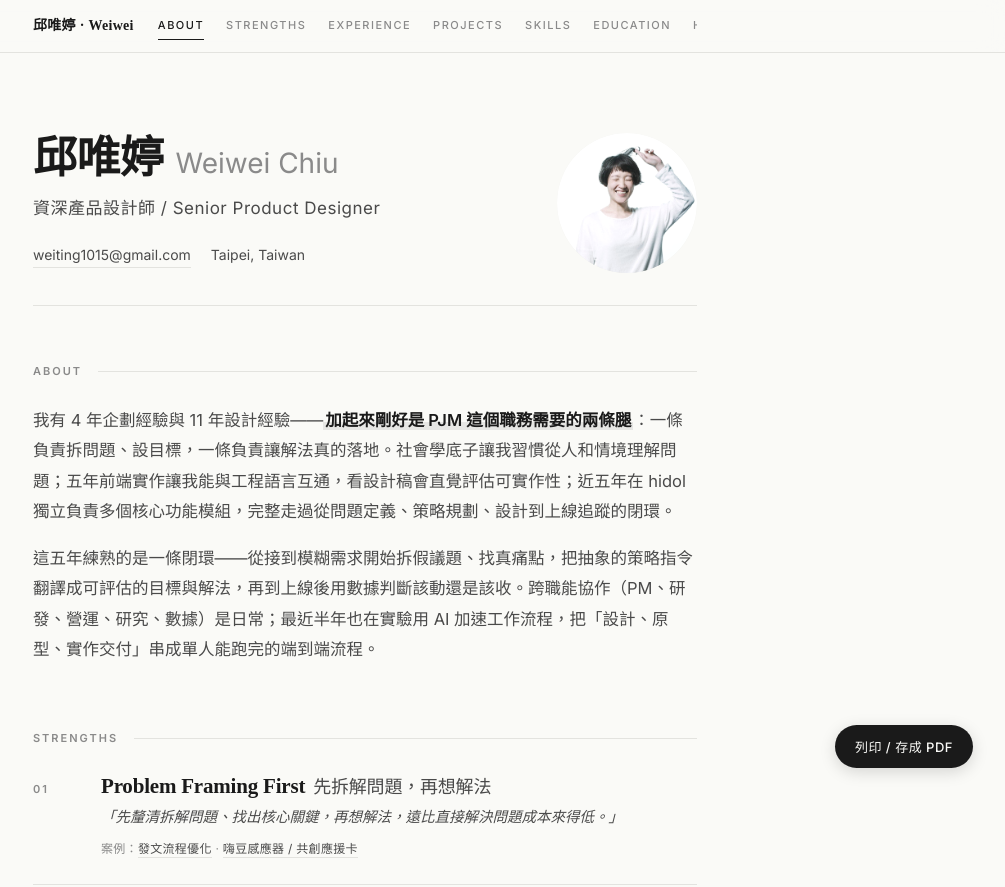
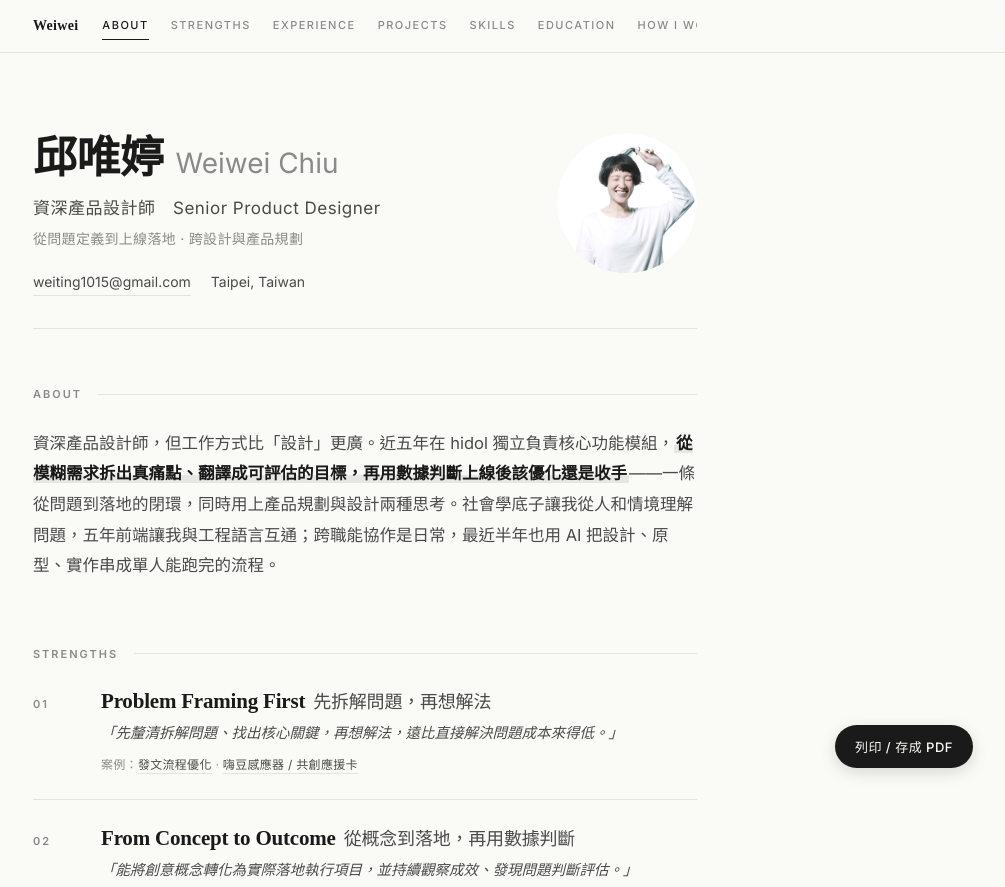
Before and after one commit to weiweichiu/weiweichiu.github.io, a plain HTML site: page index.html in a window 1280 px wide. Shown: the top 887 px of the page, without its empty margins (275-1280 px from the left). Drawn offline with Linux system fonts and the light colour scheme.

Commit message:
Update header title and About copy

```diff
--- a/index.html
+++ b/index.html
@@ -158,8 +158,15 @@
   .role {
     font-size: 17px;
     color: var(--ink-soft);
+    margin-bottom: 4px;
+    letter-spacing: 0.5px;
+  }
+
+  .role-sub {
+    font-size: 14px;
+    color: var(--ink-faint, #8a8a8a);
     margin-bottom: 20px;
-    letter-spacing: 0.5px;
+    letter-spacing: 0.3px;
   }
 
   .contact {
@@ -599,7 +606,7 @@
 
 <nav class="topnav" aria-label="主要導覽">
   <div class="topnav-inner">
-    <a href="#top" class="topnav-brand">邱唯婷 · Weiwei</a>
+    <a href="#top" class="topnav-brand">Weiwei</a>
     <div class="topnav-links">
       <a href="#about">About</a>
       <a href="#strengths">Strengths</a>
@@ -617,7 +624,8 @@
   <header>
     <div class="header-text">
       <h1 class="name">邱唯婷<span class="en">Weiwei Chiu</span></h1>
-      <div class="role">資深產品設計師 / Senior Product Designer</div>
+      <div class="role">資深產品設計師　Senior Product Designer</div>
+      <div class="role-sub">從問題定義到上線落地 · 跨設計與產品規劃</div>
       <div class="contact">
         <a href="mailto:weiting1015@gmail.com">weiting1015@gmail.com</a>
         <span>Taipei, Taiwan</span>
@@ -631,10 +639,7 @@
   <section id="about">
     <div class="section-label">About</div>
     <p class="lead">
-      我有 4 年企劃經驗與 11 年設計經驗——<em>加起來剛好是 PJM 這個職務需要的兩條腿</em>：一條負責拆問題、設目標，一條負責讓解法真的落地。社會學底子讓我習慣從人和情境理解問題；五年前端實作讓我能與工程語言互通，看設計稿會直覺評估可實作性；近五年在 hidol 獨立負責多個核心功能模組，完整走過從問題定義、策略規劃、設計到上線追蹤的閉環。
-    </p>
-    <p class="lead">
-      這五年練熟的是一條閉環——從接到模糊需求開始拆假議題、找真痛點，把抽象的策略指令翻譯成可評估的目標與解法，再到上線後用數據判斷該動還是該收。跨職能協作（PM、研發、營運、研究、數據）是日常；最近半年也在實驗用 AI 加速工作流程，把「設計、原型、實作交付」串成單人能跑完的端到端流程。
+      資深產品設計師，但工作方式比「設計」更廣。近五年在 hidol 獨立負責核心功能模組，<em>從模糊需求拆出真痛點、翻譯成可評估的目標，再用數據判斷上線後該優化還是收手</em>——一條從問題到落地的閉環，同時用上產品規劃與設計兩種思考。社會學底子讓我從人和情境理解問題，五年前端讓我與工程語言互通；跨職能協作是日常，最近半年也用 AI 把設計、原型、實作串成單人能跑完的流程。
     </p>
   </section>
 
```
